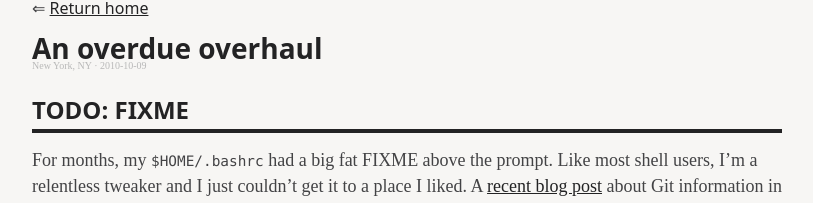
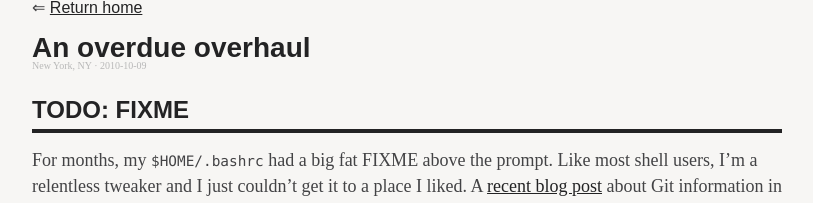
Before and after one commit to strogo/ithaca, a Jekyll site: the page built from _posts/2010-10-09-a-new-prompt.md, in a window 1280 px wide. Shown: the top 203 px of the page, without its empty margins (233-1046 px from the left). Built offline with Jekyll 4.4.1, drawn with Linux system fonts in a browser that asks for light colours; Markdown is read by kramdown in place of the engine named in the settings.

Commit message:
No more typekit

```diff
--- a/_layouts/default.html
+++ b/_layouts/default.html
@@ -10,10 +10,6 @@
 	<link rel="stylesheet" href="/css/reset.css" type="text/css" media="screen, projection">
 	<link rel="stylesheet" href="/css/screen.css" type="text/css" media="screen, projection">
 	<link rel="stylesheet" href="/css/code.css" type="text/css" media="screen, projection">
-
-	<!-- Typekit -->
-	<script type="text/javascript" src="http://use.typekit.com/heq8zfc.js"></script>
-	<script type="text/javascript">try{Typekit.load();}catch(e){}</script>
 </head>
 
 <body>
--- a/css/code.css
+++ b/css/code.css
@@ -5,7 +5,7 @@ pre {
   padding-right: 5px;
   padding-left: 15px;
   border-left: solid black 30px;
-  font-family: "inconsolata-1", "inconsolata-2", Consolas, Mensch, Menlo, Monaco, "Bitstream Vera Sans Mono", monospace;
+  font-family: Consolas, Mensch, Menlo, Monaco, "Bitstream Vera Sans Mono", monospace;
   font-size: 14px;
   line-height: 1.3em;
   word-wrap: break-word;
--- a/css/screen.css
+++ b/css/screen.css
@@ -11,7 +11,7 @@ body {
 }
 
 h1, h2, h3, h4, h5, h6 {
-	font-family: "ronnia-1", "ronnia-2", sans;
+	font-family: "ronnia-1", "ronnia-2", sans-serif;
 	font-weight: bold;
 	line-height: 1.6;
 	margin-bottom: 5px;
@@ -22,7 +22,7 @@ h1 { margin-top: 10px; }
 
 h2, h3, h4, h5, h6 { margin-top: 20px; }
 
-h1#title {
+h2#title {
 	margin: 0 0 8px 0;
 	font-size: 2.8em;
 }
@@ -49,7 +49,7 @@ ul#nav {
 	list-style-type: none;
 	margin: 0 0 25px 0;
 	padding: 0;
-	font-family: "ronnia-1", "ronnia-2", sans;
+	font-family: "ronnia-1", "ronnia-2", sans-serif;
 	font-size: 1.8em;
 }
 
@@ -69,7 +69,7 @@ h2#h_banner { border-bottom: none; }
 
 #home, #up {
 	font-size: 1.6em;
-	font-family: "ronnia-1", "ronnia-2", sans;
+	font-family: "ronnia-1", "ronnia-2", sans-serif;
 }
 
 #home {
@@ -90,7 +90,7 @@ p {
 }
 
 code {
-  font-family: "inconsolata-1", "inconsolata-2", Consolas, Mensch, Menlo, Monaco, "Bitstream Vera Sans Mono", monospace;
+  font-family: Consolas, Mensch, Menlo, Monaco, "Bitstream Vera Sans Mono", monospace;
 }
 p code { font-size: 80%; }
 
```
